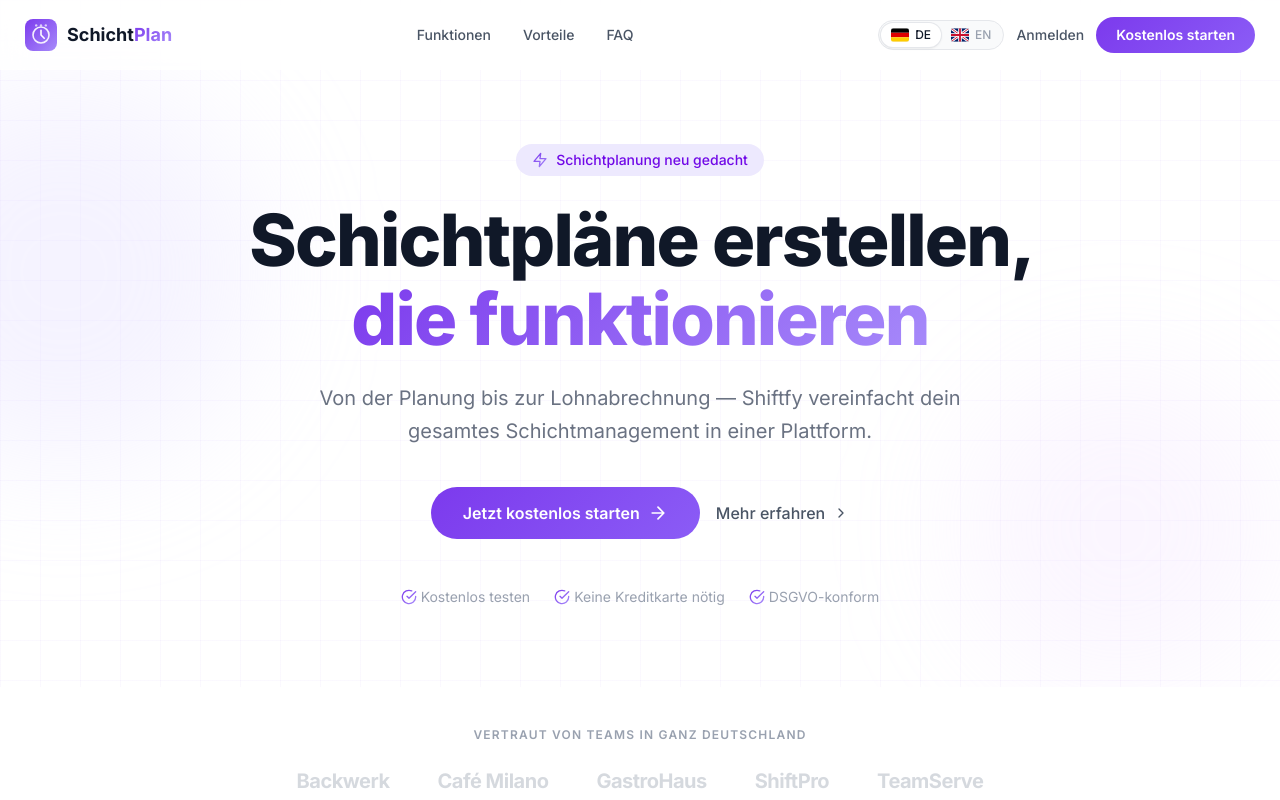
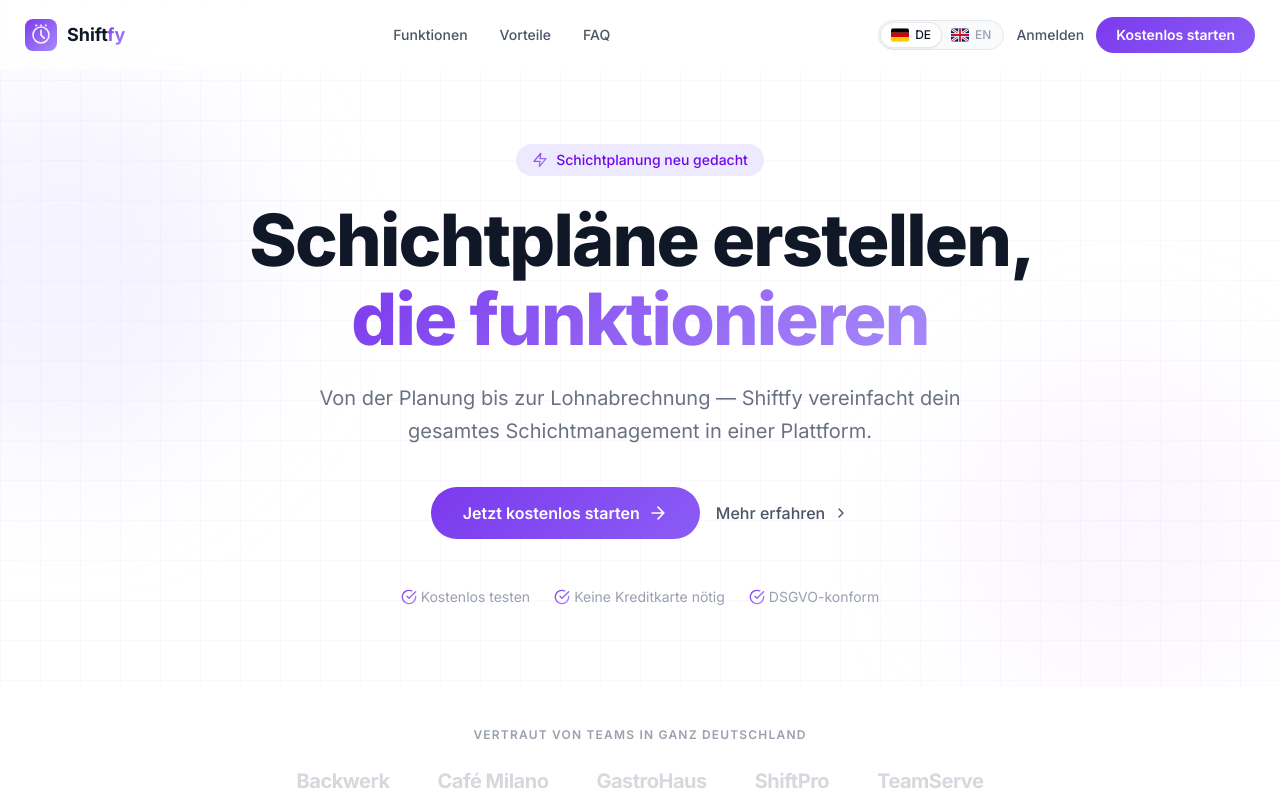
Before and after one commit to eltahawyomar001-eng/SchichtPlan, a Next.js app: page / in a window 1280 px wide. Shown: the top 800 px of the page. Built offline with nearby package versions, Linux system fonts and the light colour scheme; no server answers.

Commit message:
fix(brand): rename SchichtPlan to Shiftfy in all visible logos
Update brand logo text from Schicht<Plan> to Shift<fy> in:
- Landing page navbar
- Dashboard sidebar
- Datenschutz, Impressum, AGB, Widerruf, Barrierefreiheit pages

```diff
--- a/src/app/agb/page.tsx
+++ b/src/app/agb/page.tsx
@@ -9,7 +9,7 @@ export default function AGBPage() {
           <Link href="/" className="flex items-center gap-2">
             <ShiftfyMark className="h-7 w-7" />
             <span className="text-lg font-bold text-gray-900">
-              Schicht<span className="text-gradient">Plan</span>
+              Shift<span className="text-gradient">fy</span>
             </span>
           </Link>
         </div>
--- a/src/app/barrierefreiheit/page.tsx
+++ b/src/app/barrierefreiheit/page.tsx
@@ -9,7 +9,7 @@ export default function BarrierefreiheitPage() {
           <Link href="/" className="flex items-center gap-2">
             <ShiftfyMark className="h-7 w-7" />
             <span className="text-lg font-bold text-gray-900">
-              Schicht<span className="text-gradient">Plan</span>
+              Shift<span className="text-gradient">fy</span>
             </span>
           </Link>
         </div>
--- a/src/app/datenschutz/page.tsx
+++ b/src/app/datenschutz/page.tsx
@@ -9,7 +9,7 @@ export default function DatenschutzPage() {
           <Link href="/" className="flex items-center gap-2">
             <ShiftfyMark className="h-7 w-7" />
             <span className="text-lg font-bold text-gray-900">
-              Schicht<span className="text-gradient">Plan</span>
+              Shift<span className="text-gradient">fy</span>
             </span>
           </Link>
         </div>
--- a/src/app/impressum/page.tsx
+++ b/src/app/impressum/page.tsx
@@ -9,7 +9,7 @@ export default function ImpressumPage() {
           <Link href="/" className="flex items-center gap-2">
             <ShiftfyMark className="h-7 w-7" />
             <span className="text-lg font-bold text-gray-900">
-              Schicht<span className="text-gradient">Plan</span>
+              Shift<span className="text-gradient">fy</span>
             </span>
           </Link>
         </div>
--- a/src/app/widerruf/page.tsx
+++ b/src/app/widerruf/page.tsx
@@ -9,7 +9,7 @@ export default function WiderrufPage() {
           <Link href="/" className="flex items-center gap-2">
             <ShiftfyMark className="h-7 w-7" />
             <span className="text-lg font-bold text-gray-900">
-              Schicht<span className="text-gradient">Plan</span>
+              Shift<span className="text-gradient">fy</span>
             </span>
           </Link>
         </div>
--- a/src/components/landing/LandingPage.tsx
+++ b/src/components/landing/LandingPage.tsx
@@ -149,7 +149,7 @@ function Navbar() {
         <Link href="/" className="flex items-center gap-2.5">
           <ShiftfyMark className="w-8 h-8" />
           <span className="font-bold text-lg text-gray-900">
-            Schicht<span className="text-gradient">Plan</span>
+            Shift<span className="text-gradient">fy</span>
           </span>
         </Link>
 
--- a/src/components/layout/sidebar.tsx
+++ b/src/components/layout/sidebar.tsx
@@ -223,7 +223,7 @@ export function Sidebar({ open, onClose }: SidebarProps) {
           <div className="flex items-center gap-2.5">
             <ShiftfyMark className="h-8 w-8" />
             <span className="text-lg font-bold text-gray-900">
-              Schicht<span className="text-gradient">Plan</span>
+              Shift<span className="text-gradient">fy</span>
             </span>
           </div>
           <button
```
